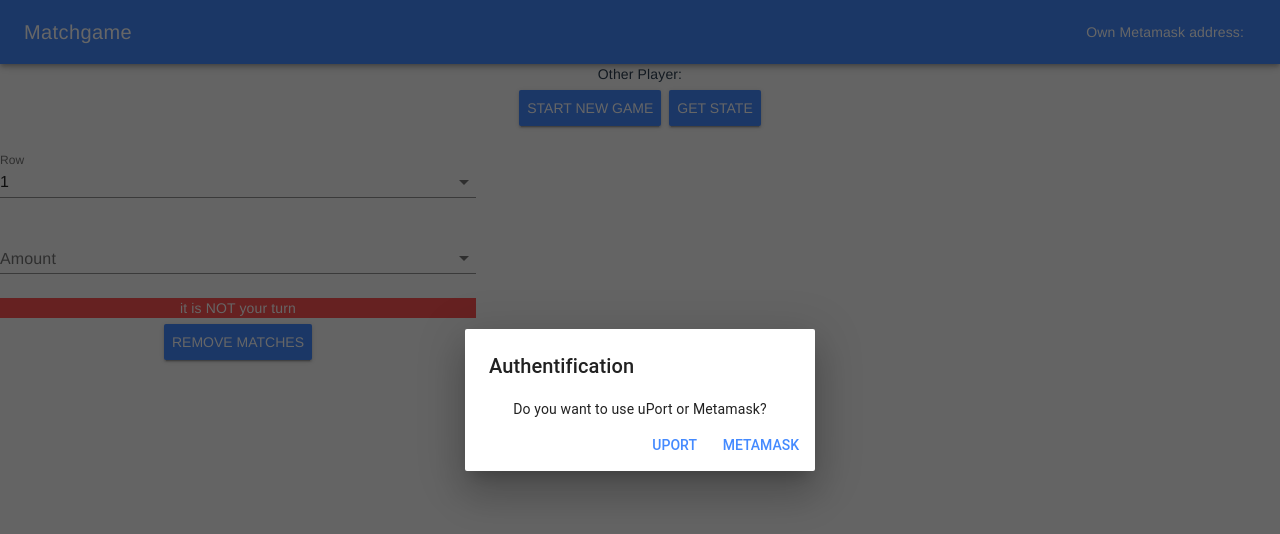
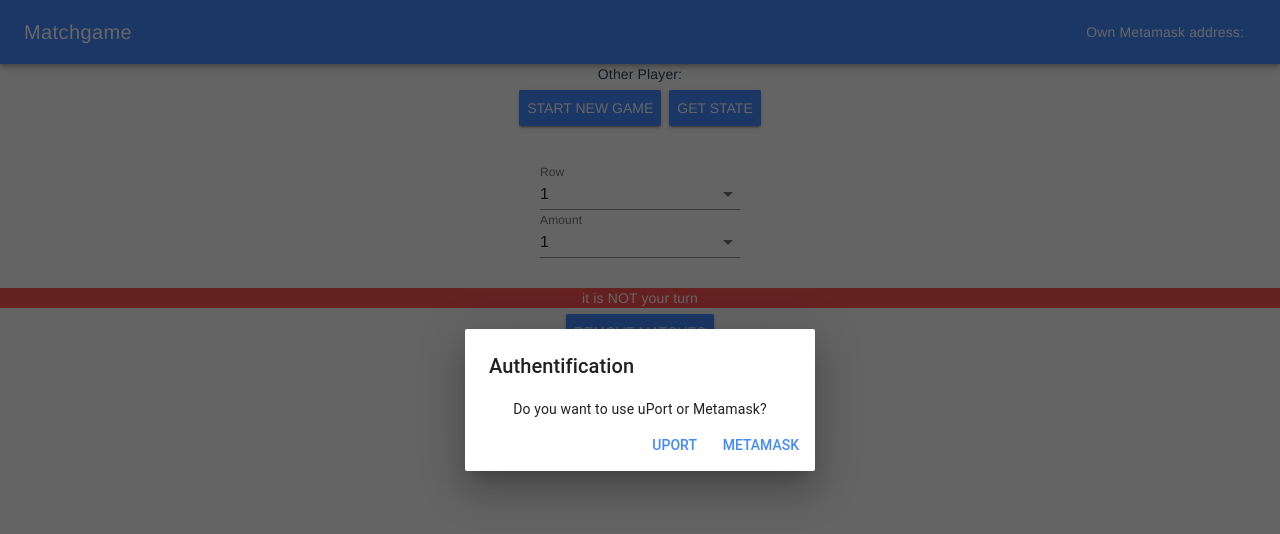
Before and after one commit to samt1803/eth-matchgame, a Vue app: page / in a window 1280 px wide. Shown: the top 534 px of the page. Built offline with nearby package versions, Linux system fonts and the light colour scheme.

Commit message:
small layout update

```diff
--- a/src/components/Main.vue
+++ b/src/components/Main.vue
@@ -30,36 +30,30 @@
             <span v-if="uportAsProvider">Own uPort address:</span>
             <span v-if="!uportAsProvider">Own Metamask address:</span>
             <span style="color:yellow"> {{this.ownAddress}}</span></div>
-          <!-- <div>Uport: <span style="color:yellow">{{this.uportUser.name}}</span>: <span style="color:yellow">{{this.uportWallet.amount}}</span> EDT</div> -->
         </div>
         </md-toolbar>
                 <div>Other Player: {{gameState[3]}}</div>
                 <md-button class="md-primary md-raised" @click="modalActive = true">Start new game</md-button>
-                <!-- <md-button class="md-raised md-primary" @click="startGame()">Start Game</md-button> -->
                 <md-button class="md-raised md-primary" @click="getState()">Get state</md-button><br/>
                 <md-content v-if="gameState[2] == '0'" class="md-primary">Nobody won yet</md-content>
                 <md-content v-if="gameState[2] == '1'" class="md-accent">You lost</md-content>
                 <md-content v-if="gameState[2] == '2'" style="background:limegreen">You won the game! \o/ </md-content>
                 <!-- <div>{{gameState}}</div> -->
                 <div id="app-4">
-                  <ol>
+                  <ol style="max-width:400px; margin:auto; margin-top:30px">
                     <li v-for="(e, index) in gameState[0]" :key="'row'+e" >
                       <img v-for="m in e" :key="'a'+m" style="height:80px" alt="match" src="../assets/match.jpg">
                       <img v-for="n in originalGameState[index] - e" :key="'b'+n" style="height:80px" alt="match" src="../assets/match_bw.jpg">
                     </li>
                   </ol>
                 </div>
-        <div class="md-layout md-gutter" style="max-width:500px">
-        <div class="md-layout-item">
-         <md-field>
+         <md-field style="max-width:200px; margin:auto; margin-top:30px">
           <label for="pickedRow">Row</label>
           <md-select v-model="pickedRow" name="pickedRow" id="pickedRow">
             <md-option v-for="i in 4" :key="i" :value="i-1">{{i}}</md-option>
           </md-select>
         </md-field>
-        </div>
-        <div class="md-layout-item">
-        <md-field>
+        <md-field  style="max-width:200px; margin:auto; margin-bottom:30px">
           <label for="pickedAmount">Amount</label>
           <md-select v-model="pickedAmount" name="pickedAmount" id="pickedAmount">
             <md-option v-for="i in 7" :key="i" :value="i">{{i}}</md-option>
@@ -68,8 +62,6 @@
         <md-content v-if="gameState[1]" class="md-primary">It is your turn</md-content>
         <md-content v-if="!gameState[1]" class="md-accent">it is NOT your turn</md-content>
         <md-button class="md-raised md-primary" @click="makeMove()">Remove Matches</md-button><br/>
-        </div>
-        </div>
             <md-progress-bar v-if="waiting" md-mode="indeterminate"></md-progress-bar>
 
     <md-snackbar :md-position='"left"' :md-duration="5000" :md-active.sync="showSnackbar" md-persistent>
@@ -104,7 +96,7 @@ export default {
     modalActive: false,
     otherPlayerAddress: null,
     pickedRow: 0,
-    pickedAmount: 0,
+    pickedAmount: 1,
     snackbarMessage: '',
     showSnackbar: false,
     waiting: false,
```
